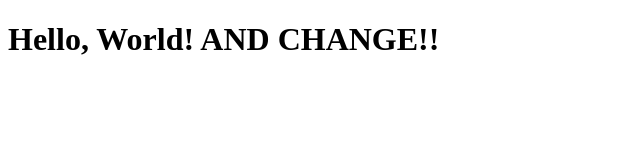
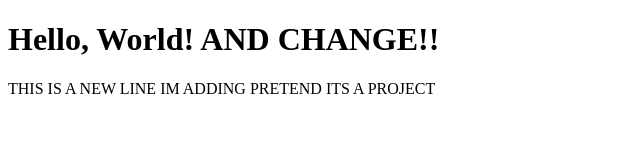
Before and after one commit to bleooo/cs3338firstproject, a plain HTML site: page index.html in a window 1280 px wide. Shown: the whole page, without its empty margins (0-640 px from the left). Drawn offline with Linux system fonts and the light colour scheme.

Commit message:
changed index and added project

```diff
--- a/index.html
+++ b/index.html
@@ -7,5 +7,6 @@
 </head>
 <body>
     <h1>Hello, World! AND CHANGE!!</h1>
+    <p>THIS IS A NEW LINE IM ADDING PRETEND ITS A PROJECT</p>
 </body>
 </html>
```
